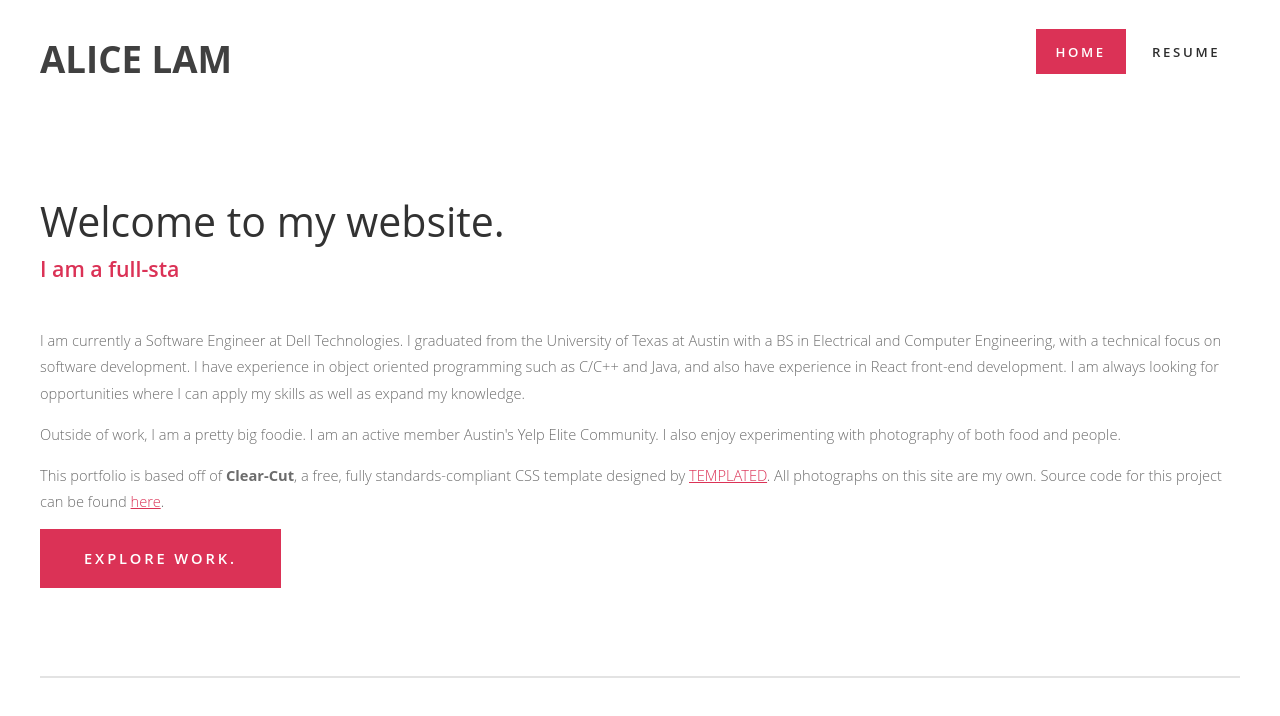
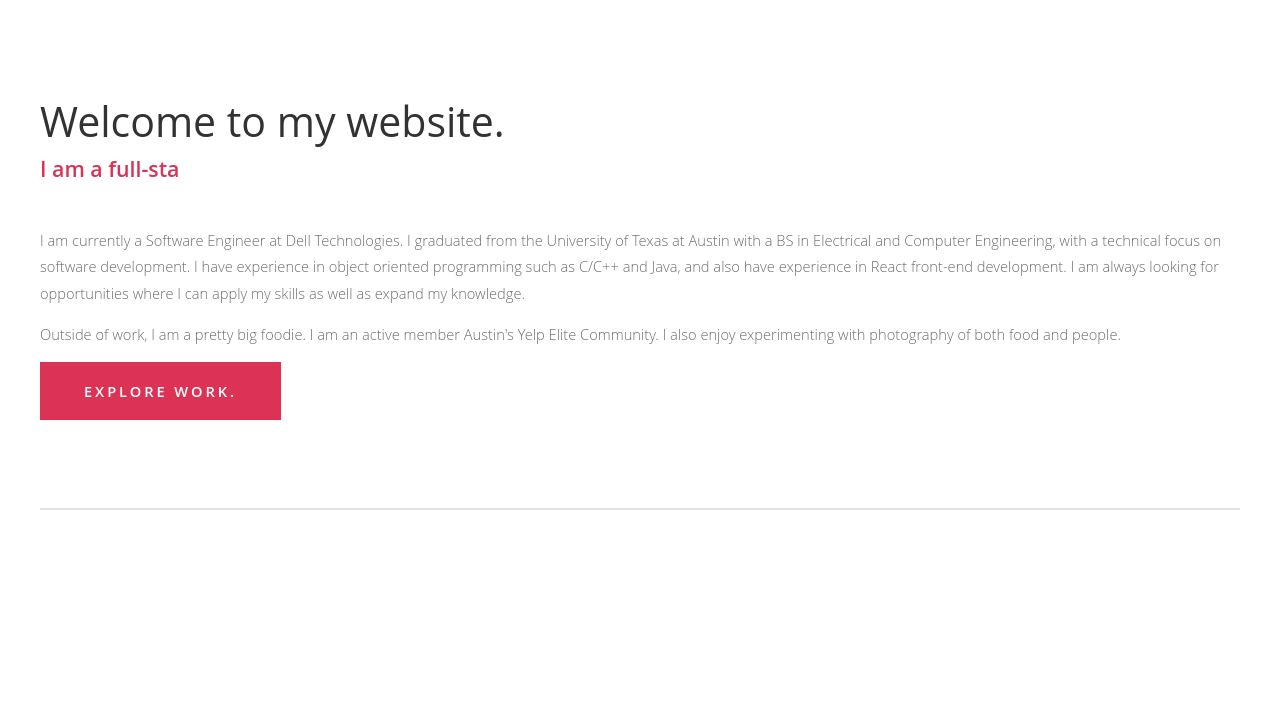
Before and after one commit to alice-lam/website, a React (Create React App) app: page /home in a window 1280 px wide. Shown: the top 716 px of the page. Built offline with nearby package versions, Linux system fonts and the light colour scheme.

Commit message:
cleaning up

```diff
--- a/package.json
+++ b/package.json
@@ -12,5 +12,8 @@
     "start": "react-scripts start",
     "build": "react-scripts build",
     "eject": "react-scripts eject"
+  },
+  "devDependencies": {
+    "node-sass": "^4.11.0"
   }
 }
--- a/src/App.css
+++ b/src/App.css
@@ -373,7 +373,7 @@ ul.contact li a.icon-rss:before
 /* Header                                                                        */
 /*********************************************************************************/
 
-#header-wrapper
+/* #header-wrapper
 {
 	background: #FFF;
 }
@@ -382,13 +382,13 @@ ul.contact li a.icon-rss:before
 {
 	position: relative;
 	height: 100px;
-}
+} */
 
 /*********************************************************************************/
 /* Logo                                                                          */
 /*********************************************************************************/
 
-	#logo
+/* #logo
 {
 	position: absolute;
 	top: 2em;
@@ -403,19 +403,14 @@ ul.contact li a.icon-rss:before
 	text-transform: uppercase;
 	font-weight: 700;
 	color: #404040;
-}
-
-#logo a
-{
 	text-decoration: none;
-	color: #404040;
-}
+} */
 
 /*********************************************************************************/
 /* Menu                                                                          */
 /*********************************************************************************/
 
-#menu
+/* #menu
 {
 	position: absolute;
 	right: 0;
@@ -448,23 +443,12 @@ ul.contact li a.icon-rss:before
 	color: #2D2D2D;
 }
 
-#menu li:hover a, #menu li.active a, #menu li.active span,
-{
-}
-
-#menu page a
-{
-}
-
 #menu .page_current a
 {
 	background: #DB3256;
 	color: #FFF;
-}
+} */
 
-#menu .icon
-{
-}
 
 /*********************************************************************************/
 /* Banner                                                                        */
--- a/src/App.js
+++ b/src/App.js
@@ -1,5 +1,4 @@
 import React, { Component } from 'react';
-import Header from './components/Header';
 import './App.css';
 
 
@@ -7,7 +6,7 @@ class App extends Component {
   render() {
     return (
       <div className="App">
-				<Header/>
+				{/* <Header/> 			 */}
 				<div id="main">
           {this.props.children}
         </div>
--- a/src/components/Header.js
+++ /dev/null
@@ -1,26 +0,0 @@
-import React from 'react';
-
-const Header = () => (
-
-<div id="header-wrapper">
-	        <div id="header" className="container">
-		        <div id="logo">
-			        <h1><a href="/home">Alice Lam</a></h1>
-		        </div>
-		    <div id="menu">
-			    <ul>
-				    <li className="page_current"><a href="/home">Home</a></li>
-				    <li className="page"><a href="/resume">Resume</a></li>
-			    </ul>
-		    </div>
-	  </div>
-</div>
-);
-
-// Get all buttons with className="page" inside the container
-var button= document.getElementsByClassName("page");
-
-button.onclick = function() {
-    button.classList.toggle('_current');
-};
-export default Header
--- a/src/views/Home.js
+++ b/src/views/Home.js
@@ -14,7 +14,6 @@ const Home = () => (
                 </div>
                     <p>I am currently a Software Engineer at Dell Technologies. I graduated from the University of Texas at Austin with a BS in Electrical and Computer Engineering, with a technical focus on software development. I have experience in object oriented programming such as C/C++ and Java, and also have experience in React front-end development. I am always looking for opportunities where I can apply my skills as well as expand my knowledge.</p>
                     <p>Outside of work, I am a pretty big foodie. I am an active member Austin's Yelp Elite Community. I also enjoy experimenting with photography of both food and people.</p>
-                    <p>This portfolio is based off of <strong>Clear-Cut</strong>, a free, fully standards-compliant CSS template designed by <a href="http://templated.co" rel="nofollow">TEMPLATED</a>. All photographs on this site are my own. Source code for this project can be found  <a href="https://github.com/alice-lam/website" rel="nofollow">here</a>.</p>
                 </div>
                 <div>
                     <a href="/projects" className="button">Explore Work.</a>
```
Also changed, not shown: 4 other files (tests, documents, lock files or other folders).
